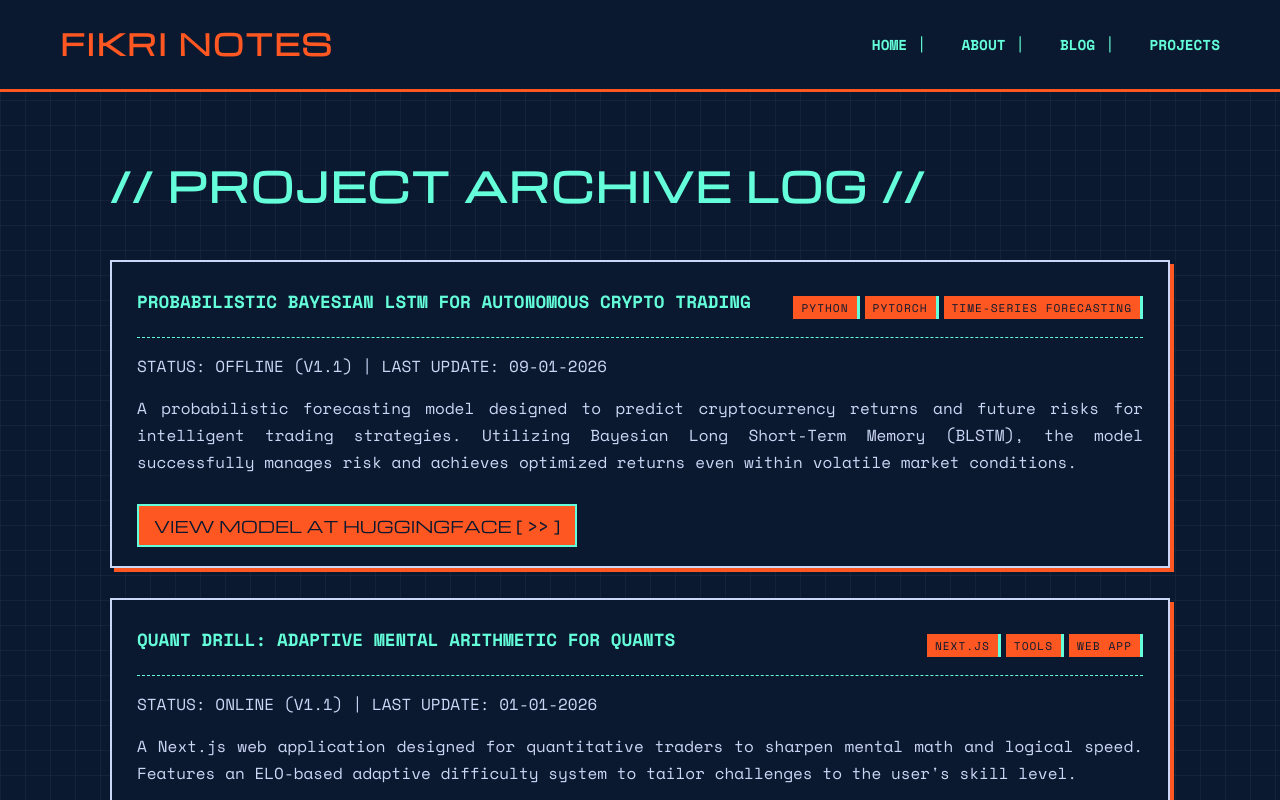
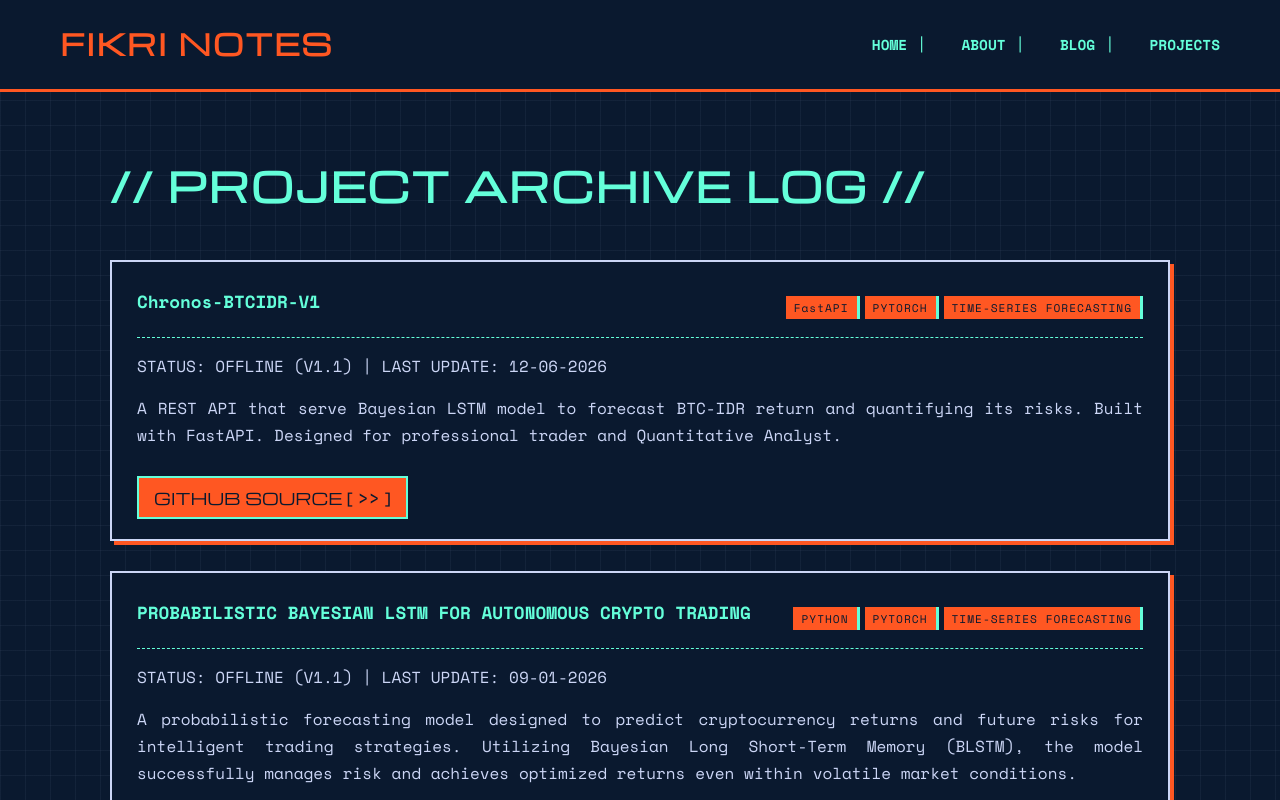
Before and after one commit to fikrinotes/personal-website, a Next.js app: page /projects-page in a window 1280 px wide. Shown: the top 800 px of the page. Built offline with nearby package versions, Linux system fonts and the light colour scheme.

Commit message:
add new project

```diff
--- a/src/app/page.js
+++ b/src/app/page.js
@@ -44,11 +44,11 @@ export default function Home() {
         {/* <!-- GRID PROYEK (BRUTALIST CARDS) --> */}
         <section className="projects-grid">
           {/* <!-- Kartu Proyek 1 --> */}
+          <ProjectCard title="Chronos-BTCIDR-V1" description="A REST API that serve Bayesian LSTM model to forecast BTC-IDR return and quantifying its risks. Built with FastAPI. Designed for professional trader and Quantitative Analyst." projectUrl="https://github.com/fikrinotes/Chronos-BTCIDR-v1" />
+          {/* <!-- Kartu Proyek 2 --> */}
           <ProjectCard title="Probabilistic Bayesian LSTM for Autonomous Crypto Trading" description="Leveraging Bayesian Deep Learning to predict cryptocurrency returns and quantifying predictive uncertainty. Developed as a Master’s Thesis research." projectUrl="https://huggingface.co/fikrimulyana/crypto-blstm-v1" />
-          {/* <!-- Kartu Proyek 2 --> */}
-          <ProjectCard title="Explainable DNN for Network Intrusion Detection" description="A high-performance Deep Neural Network (DNN) model for network security, integrating SHAP (Shapley Additive Explanations) to provide model transparency. Published in a Scopus Q2-indexed journal (2026)." projectUrl="https://github.com/fikrinotes/DNN-IDS" />
           {/* <!-- Kartu Proyek 3 --> */}
-          <ProjectCard title="Eid Blessing Hunter Game" description="An engaging interactive web game developed to celebrate Eid al-Fitr 2025. Experience the festive spirit through this entertaining mini-game. " projectUrl="https://fikrinotes.github.io/eid-blessing-hunter-game/" />
+          <ProjectCard title="Explainable DNN for Network Intrusion Detection" description="A high-performance Deep Neural Network (DNN) model for network security, integrating SHAP (Shapley Additive Explanations) to provide model transparency. Published in a Scopus Q3-indexed journal (2026)." projectUrl="https://github.com/fikrinotes/DNN-IDS" />
         </section>
 
         {/* <!-- VIEW ALL PROJECTS CTA --> */}
--- a/src/app/projects-page/page.js
+++ b/src/app/projects-page/page.js
@@ -34,6 +34,22 @@ export default function ProjectPage() {
                     {/* <!-- PROJECT LIST mengisi lebar penuh --> */}
                     <section className="project-list">
                         <h1>// PROJECT ARCHIVE LOG //</h1>
+
+                        <div className="project-detail-card">
+                            <div className="project-header">
+                                <h3>Chronos-BTCIDR-V1</h3>
+                                <div className="project-tags">
+                                    <span>FastAPI</span>
+                                    <span>PYTORCH</span>
+                                    <span>TIME-SERIES FORECASTING</span>
+                                </div>
+                            </div>
+                            <p>STATUS: OFFLINE (V1.1) | LAST UPDATE: 12-06-2026</p>
+                            <p>A REST API that serve Bayesian LSTM model to forecast BTC-IDR return and quantifying its risks. Built with FastAPI. Designed for professional trader and Quantitative Analyst.</p>
+                            <div className="cta-group">
+                                <a href="https://github.com/fikrinotes/Chronos-BTCIDR-v1">GITHUB SOURCE [ &gt;&gt; ]</a>
+                            </div>
+                        </div>
 
                         {/* <!-- DETAIL CARD 1: INTRUSION DETECTION MODEL --> */}
                         <div className="project-detail-card">
```
Also changed, not shown: src/app/Home.css (+34 -16 lines).
